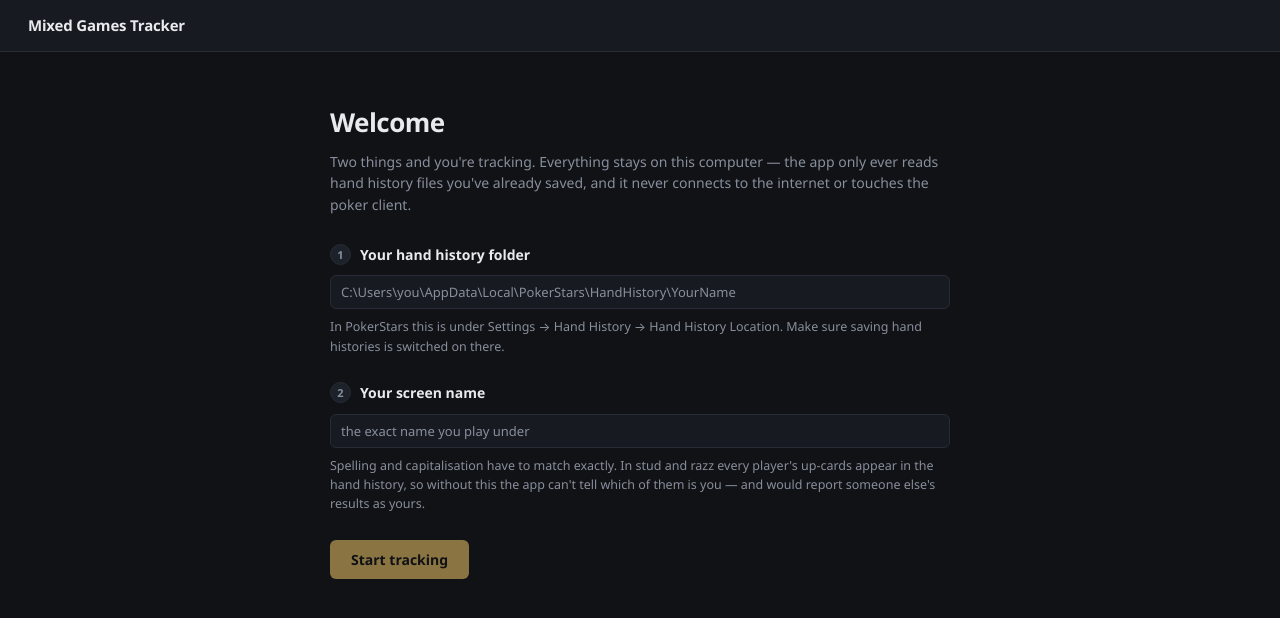
After one commit to Clynchh/mixed-game-tracker, a Flask app: page /setup in a window 1280 px wide. The commit adds this page. Shown: the top 618 px of the page. Run offline with Flask 3, Linux system fonts and the light colour scheme; data that the repository does not hold is empty.

Commit message:
Add first-run setup and an optional way to support the project
Ready for handing to other players.

First run
- New welcome screen asks for the two things the app can't work without:
  the hand history folder and the player's screen name. Nothing is
  defaulted to whoever built it.
- It scans for PokerStars folders already on the machine and offers
  them. The folder inside HandHistory is named after the screen name,
  so picking one fills in both answers at once - usually a single
  click. Typing a path by hand still works if nothing is found.
- Any page redirects there until both are set, so a fresh install can't
  sit on an empty dashboard quietly reporting nothing. Validates that
  the folder actually exists before saving.
- db.py takes an MGT_DB_PATH override, so a second copy or a test run
  can use its own database instead of the one next to the code.

Support
- Optional Support page offering a one-off donation or a monthly,
  quarterly or yearly subscription. The app stays free either way and
  nothing is gated behind paying.
- Links live in support_config.py and ship empty. With none set there
  is no Support page and no nav link at all, so an unconfigured copy
  never asks anyone for money.
- Worth being explicit about why it works this way: the app runs on
  each player's own machine, so it must never hold a payment
  provider's secret key - anything shipped in the code is readable by
  everyone who gets a copy. So these are plain public links out to a
  checkout page the provider hosts and secures. No card details, no
  keys and no account go anywhere near this app.
- The one dashboard mention is dismissible for good and only appears
  after 500 hands, so it can't greet a brand new install.

Verified against a throwaway database (leaving the real one alone):
fresh install redirects to setup, detection found the folder and
username, empty and non-existent-folder submissions are rejected,
saving imports straight away, and revisiting setup switches to a
"change your details" variant. With links configured the page renders
all four options as external links; with them empty the page and nav
link vanish. An already-configured install is untouched.

```diff
--- a/app.py
+++ b/app.py
@@ -4,6 +4,7 @@ from flask import Flask, render_template, request, jsonify, redirect, url_for
 
 import db
 import replay
+import support_config
 import watcher
 
 
@@ -43,6 +44,89 @@ PRESET_TAGS = [
 ]
 PRESET_TAG_COLORS = dict(PRESET_TAGS)
 DASHBOARD_ROW_LIMIT = 100
+
+def is_configured():
+    """Both of these are needed before any number the app shows is
+    trustworthy - without the username it can't tell which player is you in
+    stud, and without the folder there's nothing to read."""
+    return bool(get_folder() and get_username())
+
+
+@app.before_request
+def require_setup():
+    """Send a fresh install to the welcome screen rather than an empty
+    dashboard that silently reports nothing."""
+    if is_configured():
+        return None
+    allowed = {"setup", "save_setup", "settings", "static", "support"}
+    if request.endpoint in allowed:
+        return None
+    return redirect(url_for("setup"))
+
+
+@app.context_processor
+def inject_globals():
+    """Available to every template - the nav needs to know whether there's a
+    Support page to link to."""
+    return {"support_enabled": support_config.is_enabled()}
+
+
+@app.route("/setup")
+def setup():
+    return render_template(
+        "setup.html",
+        candidates=watcher.detect_hand_history_folders(),
+        folder=get_folder(),
+        username=get_username(),
+        reconfiguring=is_configured(),
+    )
+
+
+@app.route("/setup", methods=["POST"], endpoint="save_setup")
+def save_setup():
+    folder = request.form.get("hand_history_dir", "").strip()
+    username = request.form.get("hero_username", "").strip()
+    errors = []
+    if not username:
+        errors.append("Enter the exact screen name you play under.")
+    if not folder:
+        errors.append("Choose or enter your hand history folder.")
+    elif not os.path.isdir(folder):
+        errors.append(f"That folder doesn't exist: {folder}")
+
+    if errors:
+        return render_template(
+            "setup.html",
+            candidates=watcher.detect_hand_history_folders(),
+            folder=folder,
+            username=username,
+            errors=errors,
+            reconfiguring=is_configured(),
+        )
+
+    db.set_setting("hand_history_dir", folder)
+    db.set_setting("hero_username", username)
+    watcher.scan_folder(folder, hero_username=username)
+    return redirect(url_for("dashboard"))
+
+
+@app.route("/support")
+def support():
+    if not support_config.is_enabled():
+        return redirect(url_for("dashboard"))
+    return render_template(
+        "support.html",
+        options=support_config.configured_options(),
+        blurb=support_config.SUPPORT_BLURB,
+        contact=support_config.SUPPORT_CONTACT,
+    )
+
+
+@app.route("/support/dismiss", methods=["POST"])
+def dismiss_support_note():
+    db.set_setting("support_note_dismissed", "1")
+    return jsonify({"ok": True})
+
 
 def default_unit_for(mode):
     """Tournament chip counts only mean something relative to the blind level
@@ -185,6 +269,11 @@ def dashboard():
         total_hands=cash_count + tourney_count,
         matching_hands=matching_hands,
         show_all=show_all,
+        # Mentioned once, only after the app has actually been useful for a
+        # while, and permanently dismissible. Never blocks anything.
+        show_support_note=(support_config.is_enabled()
+                           and db.get_setting("support_note_dismissed") != "1"
+                           and (cash_count + tourney_count) >= 500),
         tourney_results=tourney_results,
         tourney_roi=tourney_roi,
         tourney_avg_buyin=tourney_avg_buyin,
--- a/db.py
+++ b/db.py
@@ -7,7 +7,11 @@ import os
 import json
 from contextlib import contextmanager
 
-DB_PATH = os.path.join(os.path.dirname(os.path.abspath(__file__)), "tracker.db")
+# Overridable so a second copy (or a test run) can point at its own file
+# instead of the one sitting next to the code.
+DB_PATH = os.environ.get("MGT_DB_PATH") or os.path.join(
+    os.path.dirname(os.path.abspath(__file__)), "tracker.db"
+)
 
 SCHEMA = """
 CREATE TABLE IF NOT EXISTS hands (
--- a/static/style.css
+++ b/static/style.css
@@ -847,3 +847,100 @@ pre.raw-hand {
   .seat { width: 96px; }
   .replay-table { min-height: 320px; }
 }
+
+/* ------------------------------------------------------- setup / first run */
+.setup-wrap { max-width: 620px; margin: 26px auto 0; }
+.setup-title { font-size: 26px; font-weight: 600; letter-spacing: -0.02em; margin: 0 0 8px; }
+.setup-lead { color: var(--text-dim); margin: 0 0 28px; }
+.setup-errors {
+  background: rgba(192, 86, 79, 0.12);
+  border: 1px solid var(--loss);
+  color: var(--loss);
+  border-radius: var(--radius);
+  padding: 10px 14px;
+  margin-bottom: 20px;
+  font-size: 13px;
+}
+.setup-step { margin-bottom: 26px; }
+.setup-step-head {
+  display: flex;
+  align-items: center;
+  gap: 9px;
+  font-weight: 600;
+  font-size: 14px;
+  margin-bottom: 10px;
+}
+.step-num {
+  display: inline-flex;
+  align-items: center;
+  justify-content: center;
+  width: 21px;
+  height: 21px;
+  border-radius: 50%;
+  background: var(--panel-2);
+  border: 1px solid var(--border);
+  color: var(--text-dim);
+  font-size: 11px;
+  font-weight: 600;
+}
+.setup-hint { font-size: 12.5px; color: var(--text-dim); margin: 8px 0 0; }
+.setup-form input[type=text] { width: 100%; }
+.detected-list { display: flex; flex-direction: column; gap: 8px; }
+.detected {
+  text-align: left;
+  background: var(--panel);
+  border: 1px solid var(--border);
+  border-radius: var(--radius);
+  padding: 10px 13px;
+  cursor: pointer;
+  color: var(--text);
+  font-weight: 400;
+  transition: border-color 0.12s, background 0.12s;
+}
+.detected:hover { background: var(--panel-2); border-color: var(--gold-dim); }
+.detected.chosen { border-color: var(--gold); background: rgba(194, 161, 94, 0.08); }
+.detected-name { font-weight: 600; font-size: 14px; }
+.detected-meta { font-size: 11.5px; color: var(--text-dim); margin-top: 1px; }
+.detected-path {
+  font-family: var(--mono);
+  font-size: 11px;
+  color: var(--text-dim);
+  margin-top: 5px;
+  word-break: break-all;
+}
+.setup-submit { padding: 9px 20px; font-size: 14px; }
+
+/* --------------------------------------------------------------- support */
+.support-wrap { max-width: 640px; margin: 20px auto 0; }
+.support-blurb { color: var(--text-dim); margin: 10px 0 26px; }
+.support-options { display: grid; grid-template-columns: repeat(auto-fit, minmax(190px, 1fr)); gap: 12px; }
+.support-option {
+  display: block;
+  background: var(--panel);
+  border: 1px solid var(--border);
+  border-radius: var(--radius);
+  padding: 16px;
+  color: inherit;
+  transition: border-color 0.12s, background 0.12s;
+}
+.support-option:hover { border-color: var(--gold-dim); background: var(--panel-2); text-decoration: none; }
+.support-option-label { font-weight: 600; font-size: 15px; }
+.support-option-blurb { font-size: 12.5px; color: var(--text-dim); margin-top: 3px; }
+.support-option-go { font-size: 12px; color: var(--gold); margin-top: 12px; }
+.support-foot { font-size: 12px; color: var(--text-dim); margin-top: 22px; line-height: 1.6; }
+
+.support-note {
+  display: flex;
+  align-items: center;
+  gap: 14px;
+  background: var(--panel);
+  border: 1px solid var(--border);
+  border-radius: var(--radius);
+  padding: 12px 16px;
+  margin-bottom: 18px;
+  font-size: 13px;
+  color: var(--text-dim);
+}
+.support-note .support-note-text { flex: 1; }
+.support-note a { font-weight: 600; }
+.support-note button { padding: 4px 10px; font-size: 12px; }
--- a/templates/base.html
+++ b/templates/base.html
@@ -11,14 +11,17 @@
 <body>
   <header class="top">
     <div class="brand"><a href="/">Mixed Games Tracker</a></div>
+    {% block nav %}
     <nav class="top-nav">
       <a href="/">Dashboard</a>
       <a href="/reports">Reports</a>
+      {% if support_enabled %}<a href="/support">Support</a>{% endif %}
     </nav>
     <div class="meta">
       {% block header_meta %}{% endblock %}
       <a href="/settings" class="btn-ghost btn" style="padding:5px 12px;">Settings</a>
     </div>
+    {% endblock %}
   </header>
   <main>
     {% block content %}{% endblock %}
--- /dev/null
+++ b/templates/setup.html
@@ -0,0 +1,93 @@
+{% extends "base.html" %}
+{% block title %}Set up · Mixed Games Tracker{% endblock %}
+
+{% block nav %}
+  {% if reconfiguring %}
+  <nav class="top-nav"><a href="/">Dashboard</a><a href="/reports">Reports</a></nav>
+  {% endif %}
+{% endblock %}
+
+{% block content %}
+<div class="setup-wrap">
+  <h1 class="setup-title">{{ "Change your details" if reconfiguring else "Welcome" }}</h1>
+  <p class="setup-lead">
+    {% if reconfiguring %}
+      Update which player you are and where your hands are read from.
+    {% else %}
+      Two things and you're tracking. Everything stays on this computer &mdash;
+      the app only ever reads hand history files you've already saved, and it
+      never connects to the internet or touches the poker client.
+    {% endif %}
+  </p>
+
+  {% if errors %}
+  <div class="setup-errors">
+    {% for e in errors %}<div>{{ e }}</div>{% endfor %}
+  </div>
+  {% endif %}
+
+  <form method="post" action="{{ url_for('save_setup') }}" class="setup-form">
+
+    {% if candidates %}
+    <div class="setup-step">
+      <div class="setup-step-head"><span class="step-num">1</span> Pick your hand history folder</div>
+      <p class="setup-hint">Found these on this computer &mdash; click one to use it.</p>
+      <div class="detected-list">
+        {% for c in candidates %}
+        <button type="button" class="detected"
+                data-path="{{ c.path }}" data-username="{{ c.username }}">
+          <div class="detected-name">{{ c.username }}</div>
+          <div class="detected-meta">{{ c.client }} &middot; {{ c.files }} file{{ '' if c.files == 1 else 's' }}</div>
+          <div class="detected-path">{{ c.path }}</div>
+        </button>
+        {% endfor %}
+      </div>
+    </div>
+    {% endif %}
+
+    <div class="setup-step">
+      <div class="setup-step-head">
+        <span class="step-num">{{ '2' if candidates else '1' }}</span>
+        {{ "Or enter the folder yourself" if candidates else "Your hand history folder" }}
+      </div>
+      <input type="text" id="hand_history_dir" name="hand_history_dir" value="{{ folder }}"
+             placeholder="C:\Users\you\AppData\Local\PokerStars\HandHistory\YourName">
+      <p class="setup-hint">
+        In PokerStars this is under Settings &rarr; Hand History &rarr; Hand History Location.
+        Make sure saving hand histories is switched on there.
+      </p>
+    </div>
+
+    <div class="setup-step">
+      <div class="setup-step-head">
+        <span class="step-num">{{ '3' if candidates else '2' }}</span> Your screen name
+      </div>
+      <input type="text" id="hero_username" name="hero_username" value="{{ username }}"
+             placeholder="the exact name you play under">
+      <p class="setup-hint">
+        Spelling and capitalisation have to match exactly. In stud and razz every
+        player's up-cards appear in the hand history, so without this the app
+        can't tell which of them is you &mdash; and would report someone else's
+        results as yours.
+      </p>
+    </div>
+
+    <button type="submit" class="setup-submit">
+      {{ "Save" if reconfiguring else "Start tracking" }}
+    </button>
+  </form>
+</div>
+
+<script>
+  document.querySelectorAll(".detected").forEach((btn) => {
+    btn.addEventListener("click", () => {
+      // The folder inside HandHistory is named after the screen name, so
+      // picking a folder fills in both answers at once.
+      document.getElementById("hand_history_dir").value = btn.dataset.path;
+      document.getElementById("hero_username").value = btn.dataset.username;
+      document.querySelectorAll(".detected").forEach((b) => b.classList.remove("chosen"));
+      btn.classList.add("chosen");
+    });
+  });
+</script>
+{% endblock %}
```
Also changed, not shown: support_config.py (added, +69 -0 lines), templates/dashboard.html (+16 -0 lines), templates/support.html (added, +29 -0 lines), watcher.py (+38 -0 lines), README.md.
